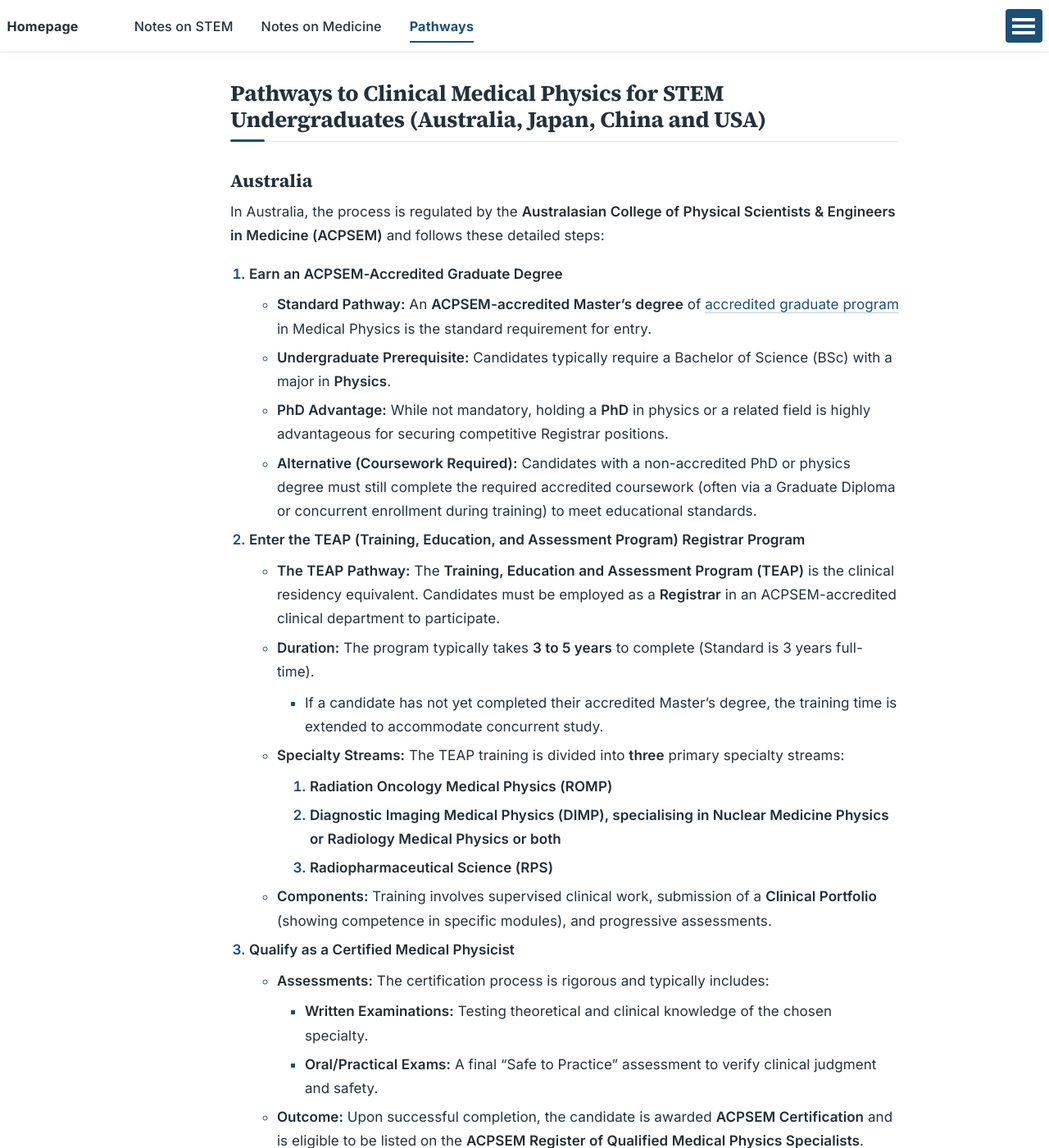
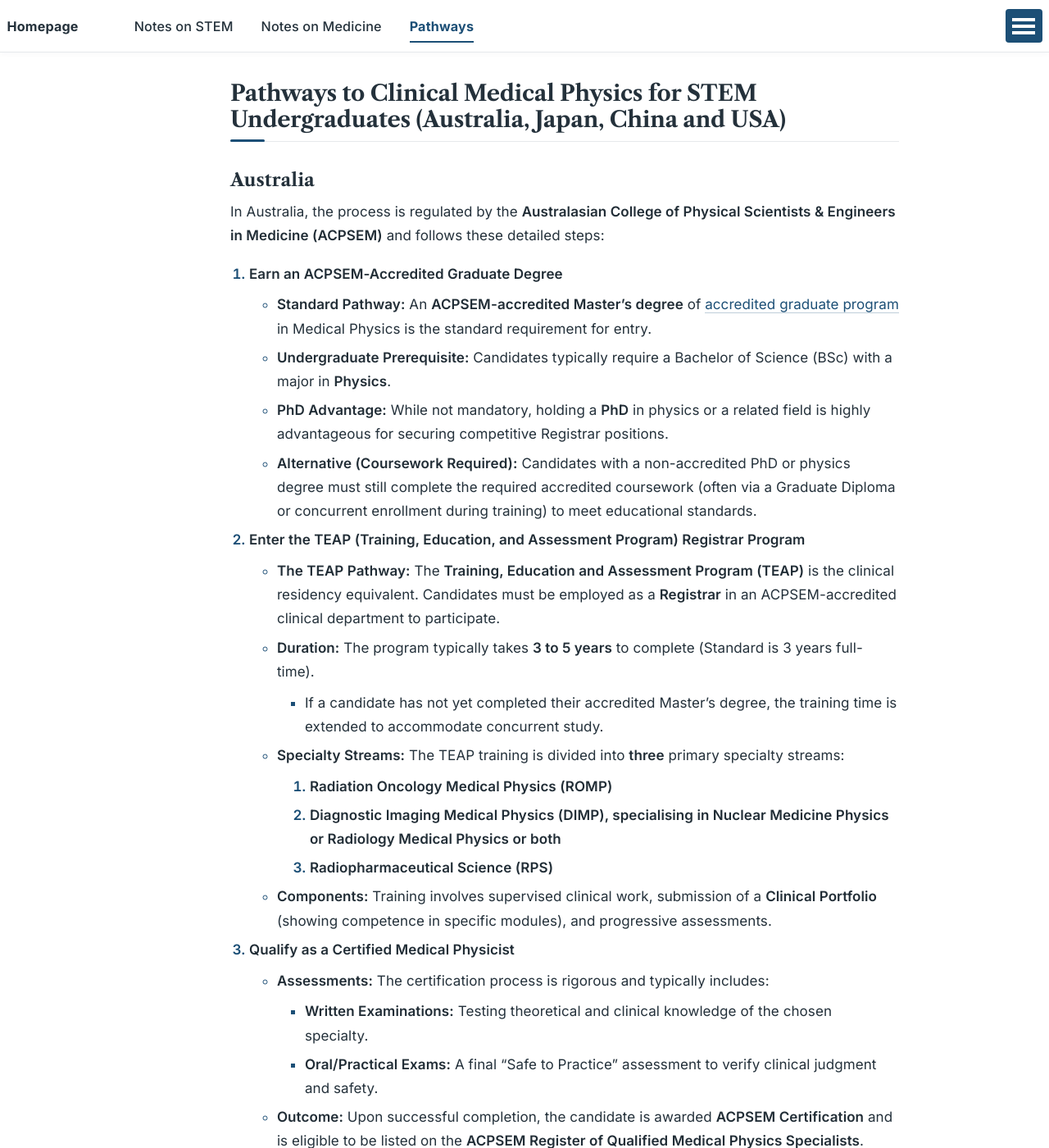
Before and after one commit to Louis-QiuyuLu/Louis-QiuyuLu.github.io, a Jekyll site: the page built from _pages/pathways.md, in a window 1280 px wide and 1400 px high. Shown: the whole window at 82% size. Built offline with Jekyll 4.4.1, drawn with Linux system fonts in a browser that asks for light colours; some web fonts are replaced.

Commit message:
Refine serif to Caslon (Libre Caslon) and fix figure/caption layout
- Replace Source Serif 4 with Libre Caslon Text (Caslon revival) for
  headings/captions and Libre Caslon Display for the author name — a warmer,
  more classic look than the previous, stiffer serif.
- Fix figures: override the theme's flex space-between so the image and its
  caption stack in a clean centered column with proper spacing.
- Size content tables to their content (fit-content, max-width 100%) so the
  border no longer extends past narrow tables (e.g. the China programs table).

Co-authored-by: Qiuyu Lu <Louis-QiuyuLu@users.noreply.github.com>

```diff
--- a/_includes/head/custom.html
+++ b/_includes/head/custom.html
@@ -12,7 +12,7 @@
 <!-- Web fonts: Source Serif 4 (headings) + Inter (body), with system fallbacks -->
 <link rel="preconnect" href="https://fonts.googleapis.com">
 <link rel="preconnect" href="https://fonts.gstatic.com" crossorigin>
-<link rel="stylesheet" href="https://fonts.googleapis.com/css2?family=Inter:wght@400;500;600;700&family=Source+Serif+4:ital,wght@0,400;0,600;0,700;1,400&display=swap">
+<link rel="stylesheet" href="https://fonts.googleapis.com/css2?family=Inter:wght@400;500;600;700&family=Libre+Caslon+Display&family=Libre+Caslon+Text:ital,wght@0,400;0,700;1,400&display=swap">
 
 <script type="text/x-mathjax-config"> MathJax.Hub.Config({ TeX: { equationNumbers: { autoNumber: "all" } } }); </script>
 <script type="text/x-mathjax-config">
--- a/_sass/_custom.scss
+++ b/_sass/_custom.scss
@@ -202,9 +202,9 @@ body {
 }
 
 .sidebar .author__name {
-  font-family: $header-font-family;
-  font-weight: 700;
-  letter-spacing: -0.01em;
+  font-family: $serif-display;
+  font-weight: 400;
+  letter-spacing: 0.005em;
   color: $text-color;
 }
 
@@ -278,17 +278,41 @@ body {
     border-radius: 10px;
   }
 
+  /* Figures: a clean centered column (override the theme's flex space-between
+     that pushed the image and caption out of alignment). */
   figure {
-    margin: 2em auto;
+    display: block;
+    margin: 2.25em auto;
+    text-align: center;
+
+    > a,
+    > img {
+      display: inline-block;
+      width: auto;
+      max-width: 100%;
+      margin: 0 auto;
+    }
 
     img {
       border: 1px solid $border-color;
+      border-radius: 10px;
       box-shadow: 0 6px 20px rgba(15, 40, 65, 0.08);
+    }
+
+    figcaption {
+      display: block;
+      width: 100%;
+      max-width: 42rem;
+      margin: 0.9em auto 0;
+      text-align: center;
     }
   }
 
   figcaption {
     font-family: $caption-font-family;
+    font-style: italic;
+    font-size: 0.9rem;
+    line-height: 1.5;
     color: $muted-text-color;
   }
 
@@ -333,8 +357,11 @@ blockquote {
 .page__content {
   table {
     display: block;
+    width: -webkit-fit-content;
+    width: -moz-fit-content;
+    width: fit-content;
+    max-width: 100%;
     overflow-x: auto;
-    width: 100%;
     margin: 1.5em 0;
     border: 1px solid $border-color;
     border-radius: 10px;
--- a/_sass/_variables.scss
+++ b/_sass/_variables.scss
@@ -13,7 +13,8 @@ $paragraph-indent           : false; // true, false (default)
 $indent-var                 : 0.5em;
 
 /* system typefaces */
-$serif                      : "Source Serif 4", "Iowan Old Style", "Palatino Linotype", Palatino, Georgia, "Times New Roman", serif;
+$serif                      : "Libre Caslon Text", "Hoefler Text", "Big Caslon", Georgia, "Times New Roman", serif;
+$serif-display              : "Libre Caslon Display", "Libre Caslon Text", "Hoefler Text", Georgia, serif;
 $sans-serif                 : "Inter", -apple-system, BlinkMacSystemFont, "Segoe UI", Roboto, "Helvetica Neue", Helvetica, Arial, sans-serif;
 // $sans-serif                 : Georgia, serif, sans-serif;
 
```
